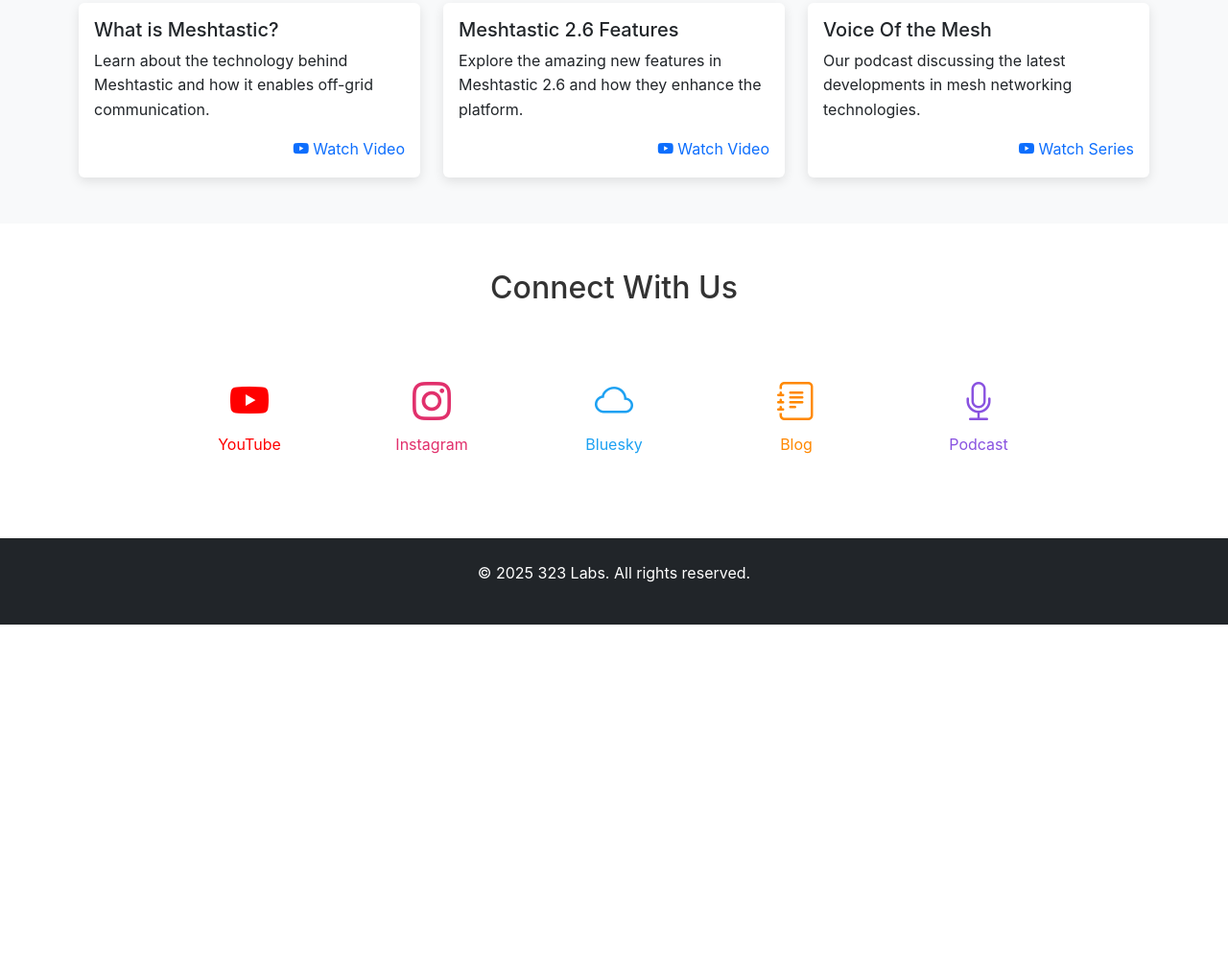
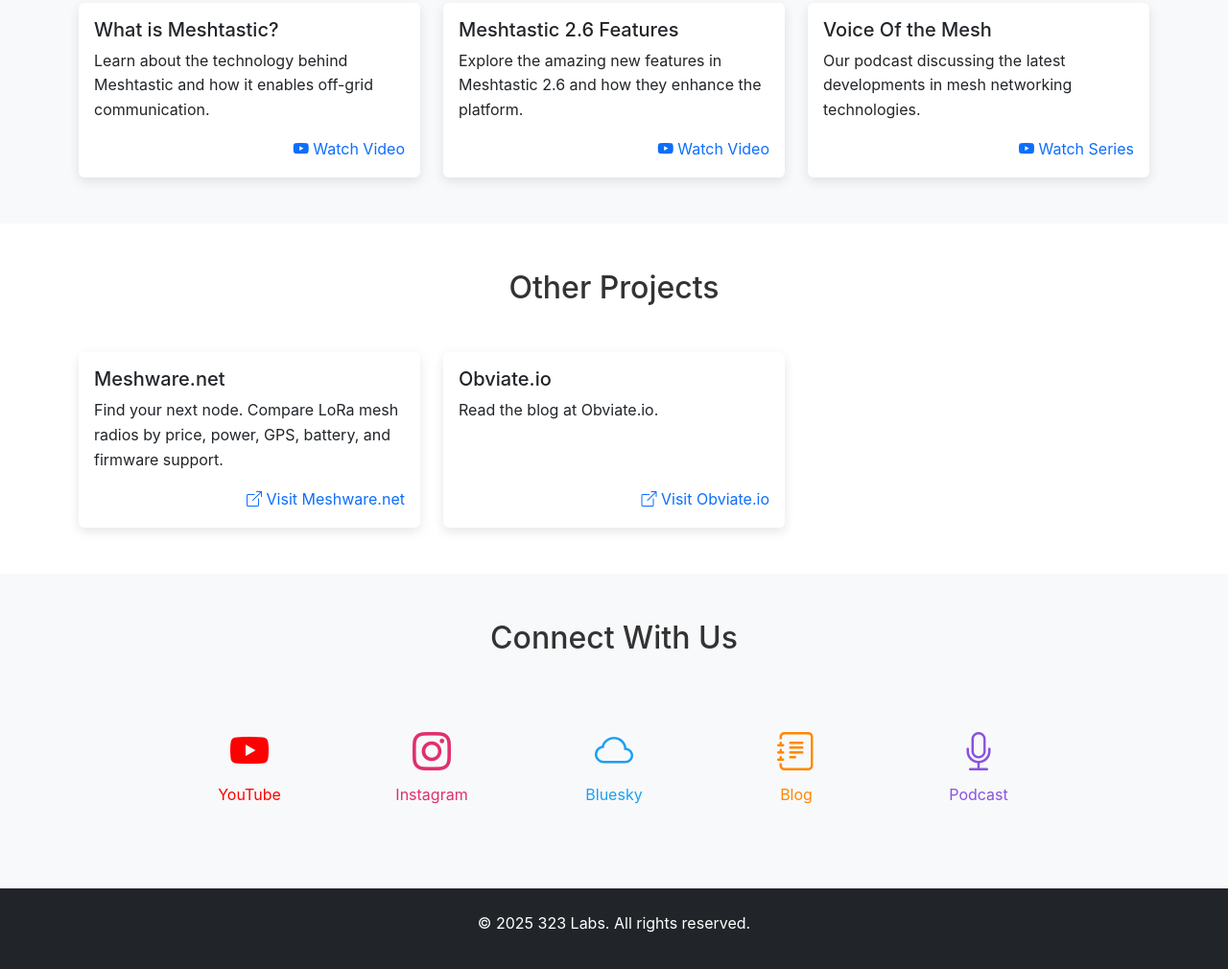
Before and after one commit to 323Labs/323labs.com, a plain HTML site: page index.html in a window 1280 px wide. Shown: the part 776-1786 px from the top of the page at 96% size. Before the commit the page ends 1427 px from the top, so only its background shows below. Drawn offline with nearby package versions, Linux system fonts and the light colour scheme.

Commit message:
Update Bootstrap, add project links and Plausible analytics

```diff
--- a/index.html
+++ b/index.html
@@ -5,9 +5,16 @@
     <meta charset="UTF-8">
     <meta name="viewport" content="width=device-width, initial-scale=1.0">
     <title>323 Labs</title>
-    <link href="https://cdn.jsdelivr.net/npm/bootstrap@5.3.5/dist/css/bootstrap.min.css" rel="stylesheet">
-    <link rel="stylesheet" href="https://cdn.jsdelivr.net/npm/bootstrap-icons@1.11.3/font/bootstrap-icons.css">
+    <link href="https://cdn.jsdelivr.net/npm/bootstrap@5.3.8/dist/css/bootstrap.min.css" rel="stylesheet"
+        integrity="sha384-sRIl4kxILFvY47J16cr9ZwB07vP4J8+LH7qKQnuqkuIAvNWLzeN8tE5YBujZqJLB" crossorigin="anonymous">
+    <link rel="stylesheet" href="https://cdn.jsdelivr.net/npm/bootstrap-icons@1.13.2/font/bootstrap-icons.css">
     <link rel="stylesheet" href="css/style.css">
+    <!-- Privacy-friendly analytics by Plausible -->
+    <script async src="https://plausible.io/js/pa-pC1hRZIxwnuTBnZ_4Yo-G.js"></script>
+    <script>
+        window.plausible=window.plausible||function(){(plausible.q=plausible.q||[]).push(arguments)},plausible.init=plausible.init||function(i){plausible.o=i||{}};
+        plausible.init()
+    </script>
 </head>
 
 <body>
@@ -27,6 +34,9 @@
                     </li>
                     <li class="nav-item">
                         <a class="nav-link" href="#content">Content</a>
+                    </li>
+                    <li class="nav-item">
+                        <a class="nav-link" href="#projects">Other Projects</a>
                     </li>
                     <li class="nav-item">
                         <a class="nav-link" href="#connect">Connect</a>
@@ -113,7 +123,40 @@
         </div>
     </section>
 
-    <section id="connect" class="py-5">
+    <section id="projects" class="py-5">
+        <div class="container">
+            <h2 class="text-center mb-5">Other Projects</h2>
+            <div class="row g-4">
+                <div class="col-lg-4">
+                    <a href="https://meshware.net/" class="card h-100 text-decoration-none text-dark"
+                        target="_blank" rel="noopener noreferrer">
+                        <div class="card-body">
+                            <h3 class="card-title h5">Meshware.net</h3>
+                            <p class="card-text">Find your next node. Compare LoRa mesh radios by price, power,
+                                GPS, battery, and firmware support.</p>
+                            <div class="text-end text-primary">
+                                <i class="bi bi-box-arrow-up-right" aria-hidden="true"></i> Visit Meshware.net
+                            </div>
+                        </div>
+                    </a>
+                </div>
+                <div class="col-lg-4">
+                    <a href="https://obviate.io/" class="card h-100 text-decoration-none text-dark"
+                        target="_blank" rel="noopener noreferrer">
+                        <div class="card-body">
+                            <h3 class="card-title h5">Obviate.io</h3>
+                            <p class="card-text">Read the blog at Obviate.io.</p>
+                            <div class="text-end text-primary">
+                                <i class="bi bi-box-arrow-up-right" aria-hidden="true"></i> Visit Obviate.io
+                            </div>
+                        </div>
+                    </a>
+                </div>
+            </div>
+        </div>
+    </section>
+
+    <section id="connect" class="py-5 bg-light">
         <div class="container">
             <h2 class="text-center mb-5">Connect With Us</h2>
             <div class="row justify-content-center text-center g-4">
@@ -167,7 +210,8 @@
         </div>
     </footer>
 
-    <script src="https://cdn.jsdelivr.net/npm/bootstrap@5.3.5/dist/js/bootstrap.bundle.min.js"></script>
+    <script src="https://cdn.jsdelivr.net/npm/bootstrap@5.3.8/dist/js/bootstrap.bundle.min.js"
+        integrity="sha384-FKyoEForCGlyvwx9Hj09JcYn3nv7wiPVlz7YYwJrWVcXK/BmnVDxM+D2scQbITxI" crossorigin="anonymous"></script>
     <script src="js/script.js"></script>
 </body>
 
```
